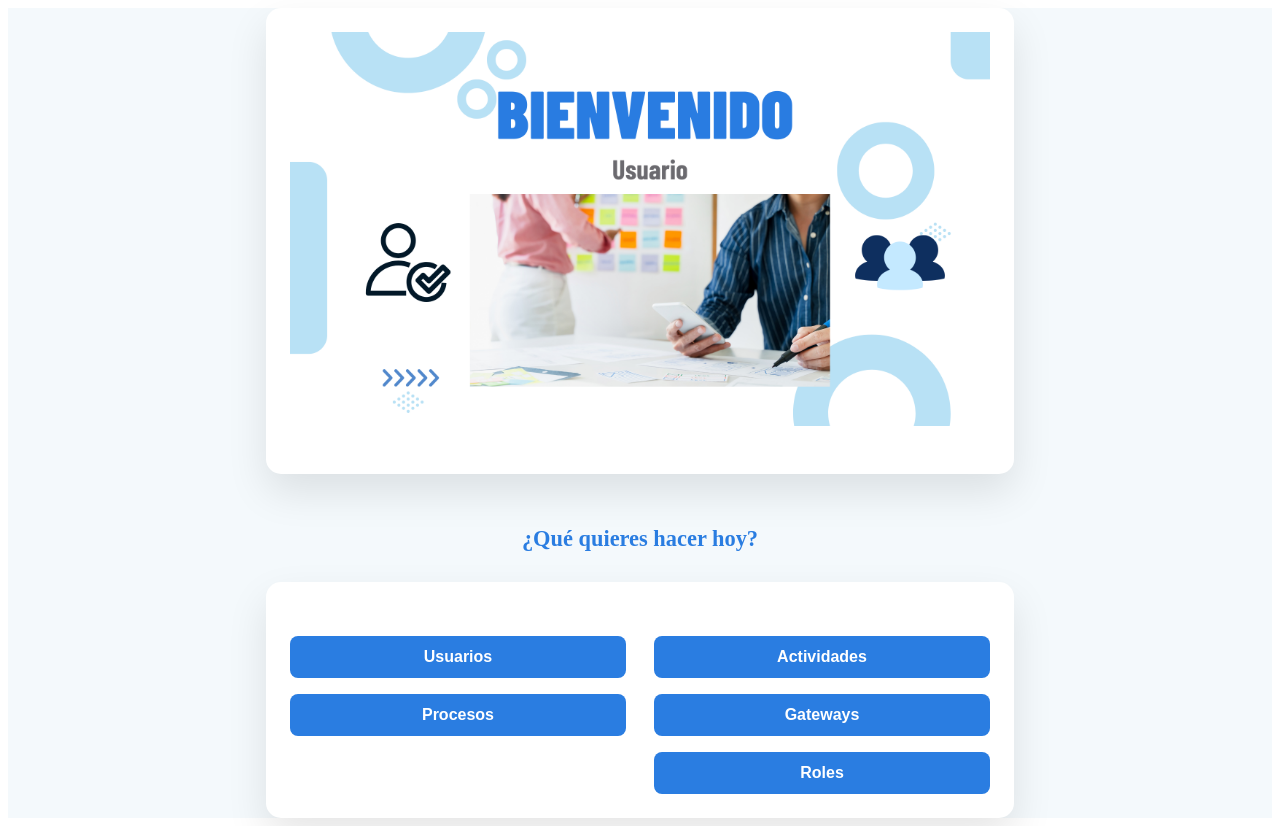
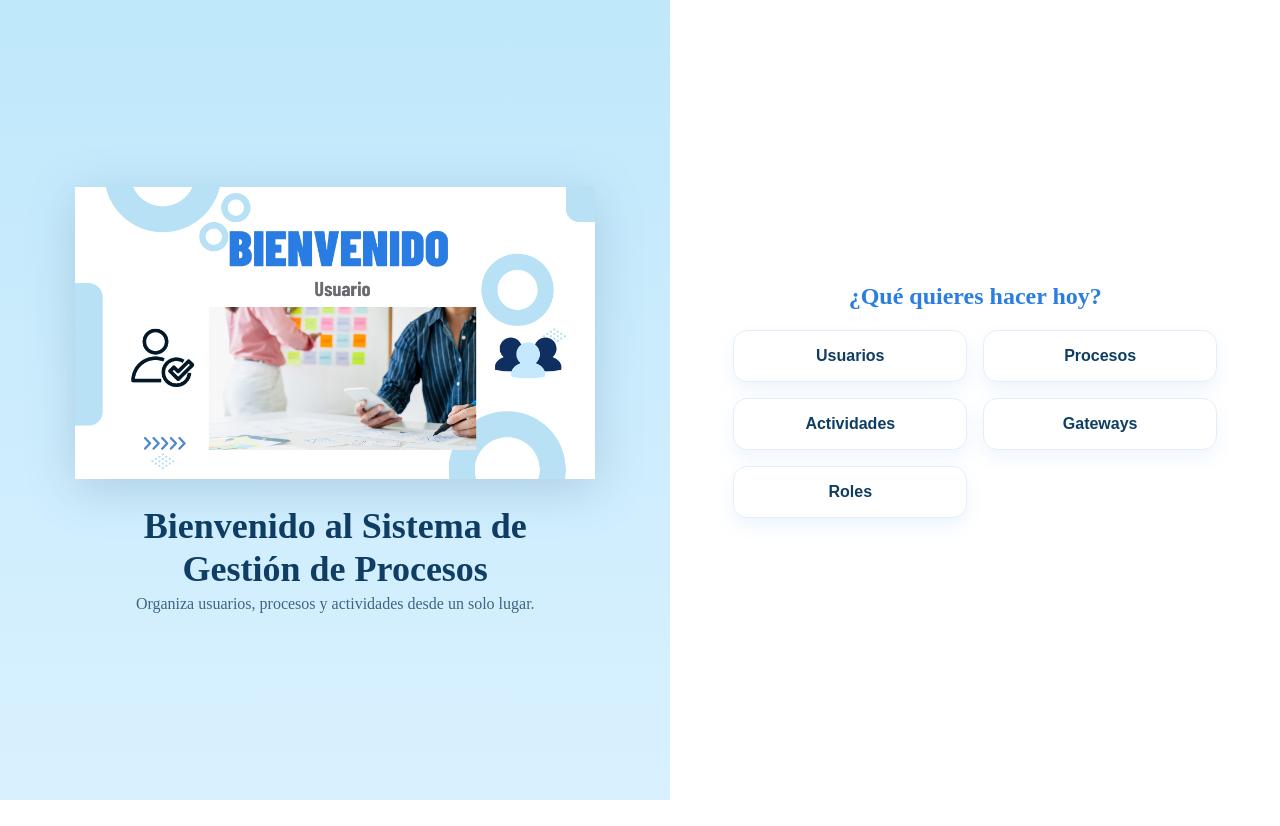
Before and after one commit to Jusebbb/Merengonsitos, an Angular app in the folder frontProyecto/: page /inicio-usuario in a window 1280 px wide. After the commit the page ends 800 px from the top, so only its background shows below. Built offline with nearby package versions, Linux system fonts and the light colour scheme.

Commit message:
Solucion Login y ajuste de disenio login

```diff
--- a/frontProyecto/src/app/pages/Usuario/user-form/user-form.ts
+++ b/frontProyecto/src/app/pages/Usuario/user-form/user-form.ts
@@ -3,7 +3,7 @@ import { FormBuilder, FormGroup, Validators } from '@angular/forms';
 import { CommonModule } from '@angular/common';
 import { ReactiveFormsModule } from '@angular/forms';
 import { RouterModule, Router } from '@angular/router';
-import { UsuarioService } from '../../../services/usuario.services';
+import { UsuarioService } from '../../../services/Usuario/usuario.services';
 
 @Component({
   selector: 'app-user-form',
--- a/frontProyecto/src/app/pages/inicio-usuario/inicio-usuario.html
+++ b/frontProyecto/src/app/pages/inicio-usuario/inicio-usuario.html
@@ -1,25 +1,27 @@
-<!-- src/app/pages/inicio-admin/inicio-admin.html -->
-<div class="main-container">
-  <div class="welcome-box">
-    <div class="welcome-image-container">
-      <img src="/assets/imagen-de-usuario.png" alt="Imagen de bienvenida" class="welcome-image"/>
-    </div>
+<div class="screen">
+  <div class="panel">
+    <!-- IZQUIERDA: imagen grande + texto -->
+    <section class="side left">
+      <div class="left-content">
+        <img src="/assets/imagen-de-usuario.png" alt="Bienvenido" class="hero" />
+        <h1 class="title">
+          Bienvenido al Sistema de <br />Gestión de Procesos
+        </h1>
+        <p class="subtitle">Organiza usuarios, procesos y actividades desde un solo lugar.</p>
+      </div>
+    </section>
 
-  </div>
-<p class="greeting">¿Qué quieres hacer hoy?</p>
+    <!-- DERECHA: acciones -->
+    <section class="side right">
+      <h2 class="question">¿Qué quieres hacer hoy?</h2>
 
-  <div class="buttons-box">
-    <div class="actions-container">
-      <div class="button-column">
-
-        <button class="btn-option">Usuarios</button>
-        <button class="btn-option">Procesos</button>
+      <div class="grid-actions">
+        <button class="tile">Usuarios</button>
+        <button class="tile">Procesos</button>
+        <button class="tile">Actividades</button>
+        <button class="tile">Gateways</button>
+        <button class="tile">Roles</button>
       </div>
-      <div class="button-column">
-        <button class="btn-option">Actividades</button>
-        <button class="btn-option">Gateways</button>
-        <button class="btn-option">Roles</button>
-      </div>
-    </div>
+    </section>
   </div>
 </div>
--- a/frontProyecto/src/app/pages/inicio-usuario/inicio-usuario.scss
+++ b/frontProyecto/src/app/pages/inicio-usuario/inicio-usuario.scss
@@ -1,106 +1,117 @@
-/* === TARJETA PRINCIPAL (UNA SOLA PIEZA CON SOMBRA) === */
-.main-container {
-  display: flex;
-  flex-direction: column; /* Alineamos todo en columna */
-  justify-content: center;
-  align-items: center;
-  min-height: 100vh;
-  background-color: #f4f9fc; /* Fondo suave */
+/* RESET DURO PARA OCUPAR TODO */
+* { box-sizing: border-box; }
+html, body { width:100%; height:100%; margin:0; padding:0; }
+body { font-family: 'Segoe UI', system-ui, sans-serif; }
+
+/* FONDO */
+.screen{
+  position: fixed;         /* <-- asegura 100% de la ventana SIEMPRE */
+  inset: 0;                /* top/right/bottom/left: 0 */
+  background: linear-gradient(135deg, #b8e1f5 0%, #e9f4fc 50%, #f7fbff 100%);
 }
 
-.welcome-box {
-  width: 100%;
-  max-width: 700px;
-  padding: 24px;
-  background-color: #fff;
-  border-radius: 15px;
-  box-shadow: 0 18px 40px rgba(0, 0, 0, 0.1); /* Sombra suave */
-  text-align: center;
-  margin-bottom: 30px; /* Espacio entre la imagen y los botones */
+/* PANEL ÚNICO (como el login, pero fullscreen REAL) */
+.panel{
+  width: 100vw;
+  height: 100vh;           /* <-- ocupa todo el alto */
+  background: #fff;
+  display: grid;
+  grid-template-columns: 1.1fr 1fr; /* imagen ligeramente protagonista */
+  overflow: hidden;        /* evita scroll interno raro */
 }
 
-/* Contenedor de la imagen ajustado */
-.welcome-image-container {
-  width: 100%;
-  max-width: 100%; /* Imagen más grande */
-  margin: 0 auto;
-  margin-bottom: 20px;
+/* LADOS */
+.side{
+  display: grid;
+  place-items: center;
+  padding: clamp(20px, 4vw, 36px);
 }
 
-.welcome-image {
-  width: 100%;
-  height: auto;
-  object-fit: cover; /* Para asegurar que la imagen cubra todo el contenedor */
+.left{
+  background: linear-gradient(180deg, #bfe8fb 0%, #d9f1ff 100%);
 }
 
-.greeting {
-  font-size: 1.4rem;
-  color: #2a7de1; /* Azul */
-  margin-bottom: 30px;
-  font-weight: 600;
+.right{
+  background: #fff;
+  align-content: center;
 }
 
-/* Contenedor para los botones en dos columnas */
-.buttons-box {
-  width: 100%;
-  max-width: 700px;
-  padding: 24px;
-  background-color: #fff;
-  border-radius: 15px;
-  box-shadow: 0 18px 40px rgba(0, 0, 0, 0.1); /* Sombra suave */
+/* CONTENIDO IZQUIERDO */
+.left-content{
+  text-align: center;
+  max-width: 560px;
 }
 
-.actions-container {
-  display: flex;
-  justify-content: space-between;
-  gap: 16px;
-  margin-top: 30px;
+.hero{
+  width: min(640px, 80vw);
+  max-width: 520px;
+  height: auto;
+  object-fit: contain;
+  filter: drop-shadow(0 10px 24px rgba(15,61,99,.18));
+  margin-bottom: 16px;
 }
 
-.button-column {
-  display: flex;
-  flex-direction: column;
-  gap: 16px;
-  width: 48%; /* Ajustamos el tamaño de cada columna */
+.title{
+  margin: 6px 0 4px;
+  line-height: 1.2;
+  font-weight: 800;
+  font-size: clamp(22px, 3.4vw, 36px);
+  color: #0f3d63;
 }
 
-.btn-option {
-  background: #2a7de1;
-  color: #fff;
-  border: none;
-  border-radius: 8px;
-  padding: 12px 16px;
-  font-size: 1rem;
-  font-weight: 600;
-  cursor: pointer;
-  transition: background-color .2s, box-shadow .2s;
-  text-align: center;
+.subtitle{
+  margin: 0;
+  color: #2b5876;
+  font-size: clamp(14px, 1.6vw, 16px);
+  opacity: .9;
 }
 
-.btn-option:hover {
-  background: #155db2;
-  box-shadow: 0 4px 10px rgba(42, 125, 225, 0.25);
+/* DERECHA */
+.question{
+  margin: 0 0 20px;
+  text-align: center;
+  font-size: clamp(18px, 2.2vw, 24px);
+  color: #2a7de1;
+  font-weight: 800;
 }
 
-/* Estilo para la pregunta final */
-.question {
-  margin-top: 30px;
-  font-size: 1.1rem;
-  color: #555;
+.grid-actions{
+  width: min(520px, 90%);
+  margin: 0 auto;
+  display: grid;
+  grid-template-columns: repeat(2, minmax(160px, 1fr));
+  gap: 16px;
 }
 
-/* === RESPONSIVE === */
-@media (max-width: 900px) {
-  .actions-container {
-    flex-direction: column;
-    gap: 20px;
-  }
+/* BOTONES TIPO TILE */
+.tile{
+  background: #ffffff;
+  color: #0f3d63;
+  border: 1px solid #e5eef8;
+  border-radius: 14px;
+  padding: 16px 18px;
+  font-size: 1rem;
+  font-weight: 700;
+  cursor: pointer;
+  box-shadow: 0 8px 18px rgba(42,125,225,.08);
+  transition: transform .15s ease, box-shadow .25s ease, background-color .2s ease, border-color .2s ease;
+}
+.tile:hover{
+  transform: translateY(-2px);
+  background: #f3f8ff;
+  border-color: #cfe0f5;
+  box-shadow: 0 12px 26px rgba(42,125,225,.16);
+}
 
-  .button-column {
-    width: 100%; /* En pantallas pequeñas, cada columna toma el 100% */
-  }
+/* RESPONSIVE */
+@media (max-width: 980px){
+  .panel{ grid-template-columns: 1fr; }
+  .right{ padding-top: 0; }
+  .grid-actions{ grid-template-columns: 1fr 1fr; }
+  .hero{ max-width: 420px; }
+}
 
-  .btn-option {
-    width: 100%; /* Los botones ocupan todo el ancho */
-  }
+@media (max-width: 560px){
+  .grid-actions{ grid-template-columns: 1fr; }
+  .hero{ max-width: 320px; }
 }
--- a/frontProyecto/src/app/pages/login/login.scss
+++ b/frontProyecto/src/app/pages/login/login.scss
@@ -1,20 +1,25 @@
-/* === TARJETA PRINCIPAL (UNA SOLA PIEZA CON SOMBRA) === */
+/* === CONTENEDOR PRINCIPAL === */
+html, body {
+  height: 100%;
+  margin: 0;
+  padding: 0;
+}
+
 .login-container {
-  max-width: 980px;            /* tarjeta compacta */
-  margin: 48px auto;           /* márgenes grandes */
-  min-height: 70vh;
+  width: 100vw;
+  height: 100vh;
   display: flex;
-  border-radius: 28px;
-  overflow: hidden;            /* las esquinas redondeadas aplican a ambos lados */
+  border: none;
+  border-radius: 0;
+  overflow: hidden;
   background: #fff;
-  box-shadow: 0 18px 40px rgba(0, 0, 0, 0.08); /* << sombrita suave */
   font-family: 'Segoe UI', sans-serif;
 }
 
 /* === IZQUIERDA === */
 .login-left {
   flex: 1;
-  background-color: #b8e1f5; /* azul pedido */
+  background: linear-gradient(180deg, #b8e1f5 0%, #d2eefc 100%);
   display: grid;
   place-items: center;
 }
@@ -28,18 +33,18 @@
 }
 
 .left-illustration {
-  width: 56%;
-  max-width: 280px;
+  width: 60%;
+  max-width: 320px;
   height: auto;
   object-fit: contain;
 }
 
 .welcome {
   margin: 0;
-  line-height: 1.2;
+  line-height: 1.3;
   font-weight: 800;
-  font-size: clamp(20px, 3.2vw, 28px);
-  color: #0f3d63; /* buen contraste sobre #b8e1f5 */
+  font-size: clamp(22px, 3.5vw, 32px);
+  color: #0f3d63;
   text-wrap: balance;
 }
 
@@ -51,17 +56,23 @@
   background: #fff;
 }
 
-/* Caja del formulario: compacta y sin sombra para que parezca una sola pieza */
+/* Caja del formulario */
 .login-box {
   width: 100%;
-  max-width: 320px;
-  padding: 20px;
+  max-width: 340px;
+  padding: 32px;
   text-align: center;
-  box-shadow: none;   /* la sombra está en el contenedor principal */
-  background: transparent;
+}
 
-  .logo { width: 160px; }  /* logo más grande */
-  h2    { font-size: 1.6rem; color: #2a7de1; margin: 10px 0 18px; }
+.login-box .logo {
+  width: 160px;
+  margin-bottom: 12px;
+}
+
+.login-box h2 {
+  font-size: 1.6rem;
+  color: #2a7de1;
+  margin: 10px 0 18px;
 }
 
 /* === FORM === */
@@ -69,44 +80,83 @@
   display: flex;
   flex-direction: column;
   text-align: left;
+}
 
-  label { font-weight: 600; color: #333; margin-bottom: 4px; font-size: .9rem; }
+.form label {
+  font-weight: 600;
+  color: #333;
+  margin-bottom: 4px;
+  font-size: 0.9rem;
+}
 
-  input {
-    padding: 10px 12px;
-    border: 1px solid #dfe7f1;
-    border-radius: 8px;
-    font-size: .95rem;
-    margin-bottom: 12px;
-    transition: box-shadow .2s, border-color .2s;
-    &:focus { outline: none; border-color: #2a7de1; box-shadow: 0 0 0 3px rgba(42,125,225,.15); }
+.form input {
+  padding: 10px 12px;
+  border: 1px solid #dfe7f1;
+  border-radius: 8px;
+  font-size: 0.95rem;
+  margin-bottom: 14px;
+  transition: box-shadow 0.2s, border-color 0.2s;
+}
+
+.form input:focus {
+  outline: none;
+  border-color: #2a7de1;
+  box-shadow: 0 0 0 3px rgba(42, 125, 225, 0.15);
+}
+
+.btn-primary {
+  background: #2a7de1;
+  color: #fff;
+  border: none;
+  border-radius: 8px;
+  padding: 10px 12px;
+  font-size: 0.98rem;
+  font-weight: 600;
+  cursor: pointer;
+  transition: background-color 0.2s, box-shadow 0.2s;
+}
+
+.btn-primary:hover {
+  background: #155db2;
+  box-shadow: 0 4px 10px rgba(42, 125, 225, 0.25);
+}
+
+/* === Footer === */
+.register {
+  margin-top: 16px;
+  color: #555;
+  text-align: center;
+}
+
+.register a {
+  color: #2a7de1;
+  text-decoration: none;
+  font-weight: 600;
+  margin-left: 4px;
+}
+
+.register a:hover {
+  text-decoration: underline;
+}
+
+/* === RESPONSIVE === */
+@media (max-width: 900px) {
+  .login-container {
+    flex-direction: column;
+    height: 100vh;
   }
 
-  .options {
-    display: flex; justify-content: space-between; align-items: center;
-    margin: 6px 0 14px;
-    .remember { font-size: .9rem; color: #555; }
-    .forgot   { font-size: .9rem; color: #2a7de1; text-decoration: none; &:hover { text-decoration: underline; } }
+  .login-left {
+    height: 220px;
   }
 
-  .btn-primary {
-    background: #2a7de1; color: #fff; border: none; border-radius: 8px;
-    padding: 10px 12px; font-size: .98rem; font-weight: 600; cursor: pointer;
-    transition: background-color .2s, box-shadow .2s;
-    &:hover { background: #155db2; box-shadow: 0 4px 10px rgba(42,125,225,.25); }
+  .left-illustration {
+    width: 45%;
+    max-width: 220px;
+  }
+
+  .login-box {
+    max-width: 320px;
+    padding: 24px;
   }
 }
-
-/* Footer */
-.register {
-  margin-top: 14px; color: #555;
-  a { color: #2a7de1; text-decoration: none; font-weight: 600; margin-left: 4px; &:hover { text-decoration: underline; } }
-}
-
-/* Responsive */
-@media (max-width: 900px) {
-  .login-container { margin: 24px auto; flex-direction: column; min-height: unset; }
-  .login-left { height: 220px; }
-  .left-illustration { width: 45%; max-width: 220px; }
-  .login-box { max-width: 300px; }
-}
--- a/frontProyecto/src/app/services/usuario.services.ts
+++ b/frontProyecto/src/app/services/Usuario/usuario.services.ts
@@ -1,8 +1,8 @@
 import { Injectable, inject } from '@angular/core';
 import { HttpClient } from '@angular/common/http';
 import { Observable } from 'rxjs';
-import { environment } from '../../environments/environment';
-import { CrearUsuarioRequest, UsuarioDTO } from '../dtos/usuario.dto';
+import { environment } from '../../../environments/environment';
+import { CrearUsuarioRequest, UsuarioDTO } from '../../dtos/usuario.dto';
 
 @Injectable({
   providedIn: 'root'
```
Also changed, not shown: frontProyecto/src/app/dtos/loginDto.ts (+4 -17 lines), frontProyecto/src/app/pages/inicio-usuario/inicio-usuario.ts (+19 -4 lines), frontProyecto/src/app/pages/login/login.html (+22 -7 lines), frontProyecto/src/app/pages/login/login.ts (+36 -55 lines), frontProyecto/src/app/services/Login/auth.service.ts (added, +26 -0 lines), frontProyecto/src/app/services/auth.service.ts (deleted, +0 -30 lines), frontProyecto/src/app/services/Empresa/empresa.services.ts (renamed from frontProyecto/src/app/services/empresa.services.ts), 1 other file (tests, documents, lock files or other folders).
